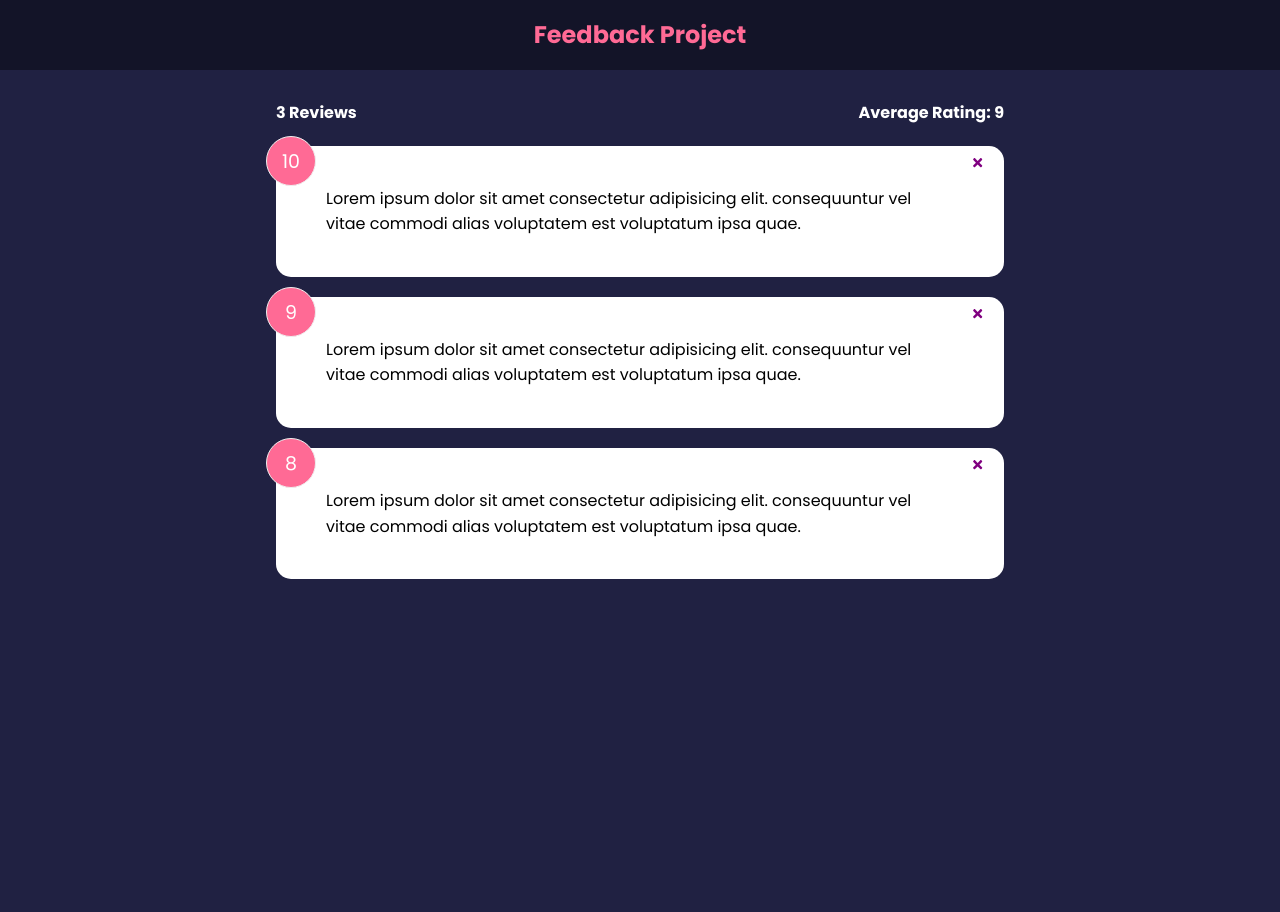
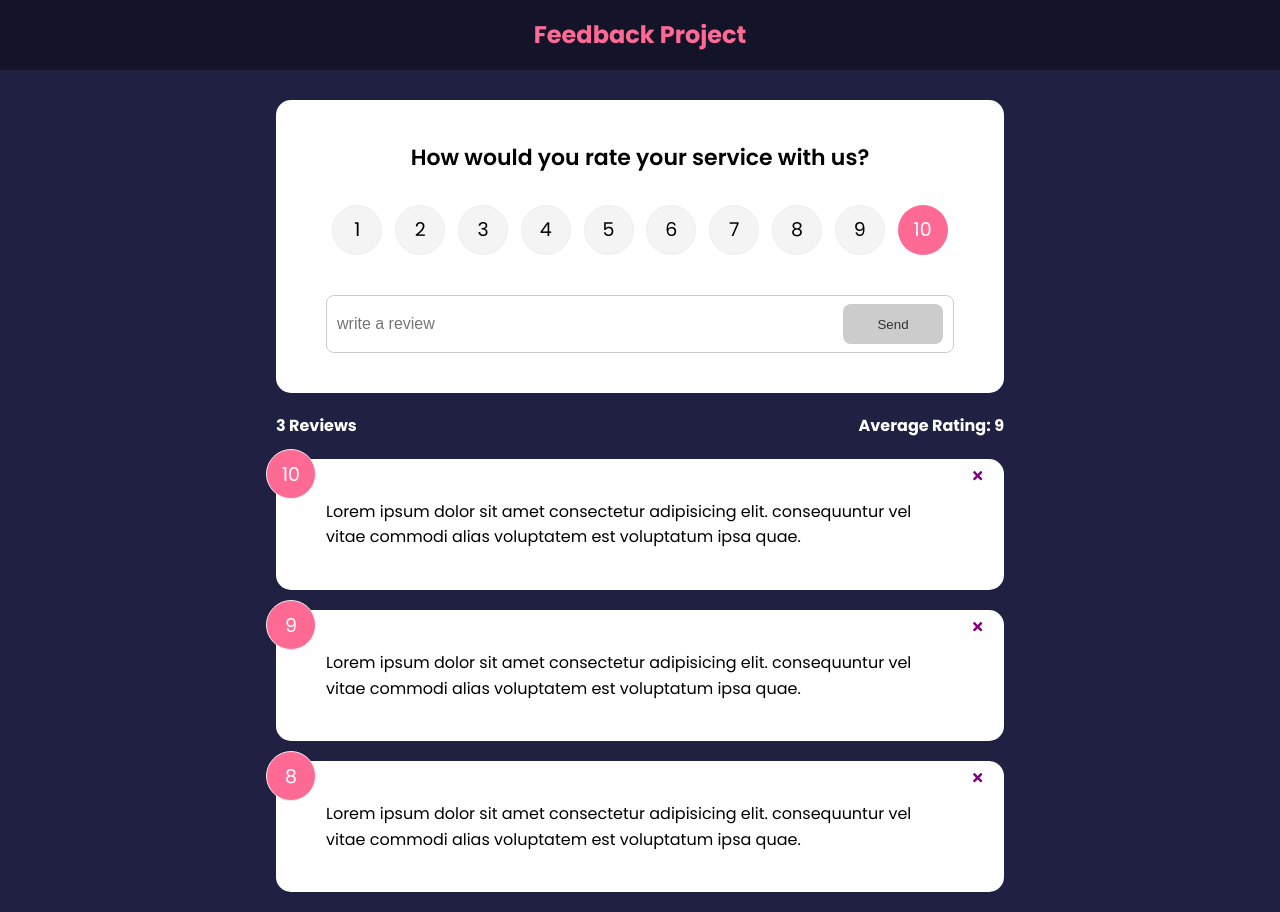
Before and after one commit to shimy0723/react-feedback-project, a React (Create React App) app in the folder feedback-project/: page / in a window 1280 px wide. Before the commit the page ends 800 px from the top, so only its background shows below. Built offline with nearby package versions, Linux system fonts and the light colour scheme.

Commit message:
latest update on components; FeedbackForm updated; Button component created; RatingSelect Component created;

```diff
--- a/feedback-project/src/App.js
+++ b/feedback-project/src/App.js
@@ -2,6 +2,7 @@
 import Header from './components/Header'
 import FeedbackList from './components/FeedbackList'
 import FeedbackStats from './components/FeedbackStats'
+import FeedbackForm from './components/FeedbackForm'
 import FeedbackData from './data/FeedbackData'
 
 function App() {
@@ -17,6 +18,7 @@
         <>
             <Header />
             <div className="container">
+                <FeedbackForm />
                 <FeedbackStats feedback={feedback} />
                 <FeedbackList feedback={feedback} handleDelete={deleteFeedback} />
             </div>
--- /dev/null
+++ b/feedback-project/src/components/FeedbackForm.jsx
@@ -0,0 +1,41 @@
+import { useState } from "react"
+import Card from "./shared/Card"
+import Button from "./shared/Button"
+import RatingSelect from "./shared/RatingSelect"
+
+function FeedbackForm() {
+    const [text, setText] = useState('')
+    const [rating, setRating] = useState(10)
+    const [btnDisabled, setBtnDisabled] = useState(true)
+    const [message, setMessage] = useState('')
+
+    const handleTextChange = (e) => {
+        if(text === ''){
+            setBtnDisabled(true)
+            setMessage(null)
+        } else if(text !== '' && text.trim().length < 9) {
+            setBtnDisabled(true)
+            setMessage('Text must be at least 10 characters')
+        } else {
+            setBtnDisabled(false)
+            setMessage(null)
+        }
+        setText(e.target.value)
+    }
+
+    return <Card>
+        <form>
+            <h2>How would you rate your service with us?</h2>
+            <RatingSelect select={(rating)=> setRating(rating)}/>
+            <div className="input-group">
+                <input onChange={handleTextChange} type="text" placeholder="write a review" value={text}/>
+                <Button type="submit" isDisabled={btnDisabled}>
+                    Send
+                </Button>
+            </div>
+            {message && <div className="message">{message}</div>}
+        </form>
+    </Card>
+}
+
+export default FeedbackForm
--- /dev/null
+++ b/feedback-project/src/components/shared/Button.jsx
@@ -0,0 +1,24 @@
+import PropTypes from 'prop-types';
+
+
+function Button({ children, version, type, isDisabled }) {
+  return <button type={type} disabled={isDisabled} className={`btn btn-${version}`} >
+      {children}
+
+  </button>
+}
+
+Button.defaultProps = {
+    version: 'primary',
+    type: 'button',
+    isDisabled: false
+}
+
+Button.propTypes = {
+    children: PropTypes.node.isRequired,
+    version: PropTypes.string,
+    type: PropTypes.string,
+    isDisabled: PropTypes.bool,
+}
+
+export default Button
--- /dev/null
+++ b/feedback-project/src/components/shared/RatingSelect.jsx
@@ -0,0 +1,127 @@
+import { useState } from "react"
+
+function RatingSelect({ select }) {
+    const [selected, setSelected] =useState(10)
+
+    const handleChange = (e) => {
+        setSelected(+e.currentTarget.value)
+        select(+e.currentTarget.value)
+    }
+
+    return (
+        <ul className="rating">
+            <li>
+                <input
+                type="radio"
+                id="num1"
+                name="rating"
+                value='1'
+                onChange={handleChange}
+                checked={selected ===1}
+                />
+                <label htmlFor="num1">1</label>
+            </li>
+            <li>
+                <input
+                type="radio"
+                id="num2"
+                name="rating"
+                value='2'
+                onChange={handleChange}
+                checked={selected ===2}
+                />
+                <label htmlFor="num2">2</label>
+            </li>
+            <li>
+                <input
+                type="radio"
+                id="num3"
+                name="rating"
+                value='3'
+                onChange={handleChange}
+                checked={selected ===3}
+                />
+                <label htmlFor="num3">3</label>
+            </li>
+            <li>
+                <input
+                type="radio"
+                id="num4"
+                name="rating"
+                value='4'
+                onChange={handleChange}
+                checked={selected ===4}
+                />
+                <label htmlFor="num4">4</label>
+            </li>
+            <li>
+                <input
+                type="radio"
+                id="num5"
+                name="rating"
+                value='5'
+                onChange={handleChange}
+                checked={selected ===5}
+                />
+                <label htmlFor="num5">5</label>
+            </li>
+            <li>
+                <input
+                type="radio"
+                id="num6"
+                name="rating"
+                value='6'
+                onChange={handleChange}
+                checked={selected ===6}
+                />
+                <label htmlFor="num6">6</label>
+            </li>
+            <li>
+                <input
+                type="radio"
+                id="num7"
+                name="rating"
+                value='7'
+                onChange={handleChange}
+                checked={selected ===7}
+                />
+                <label htmlFor="num7">7</label>
+            </li>
+            <li>
+                <input
+                type="radio"
+                id="num8"
+                name="rating"
+                value='8'
+                onChange={handleChange}
+                checked={selected ===8}
+                />
+                <label htmlFor="num8">8</label>
+            </li>
+            <li>
+                <input
+                type="radio"
+                id="num9"
+                name="rating"
+                value='9'
+                onChange={handleChange}
+                checked={selected ===9}
+                />
+                <label htmlFor="num9">9</label>
+            </li>
+            <li>
+                <input
+                type="radio"
+                id="num10"
+                name="rating"
+                value='10'
+                onChange={handleChange}
+                checked={selected ===10}
+                />
+                <label htmlFor="num10">10</label>
+            </li>
+        </ul>
+    )
+}
+
+export default RatingSelect
```
